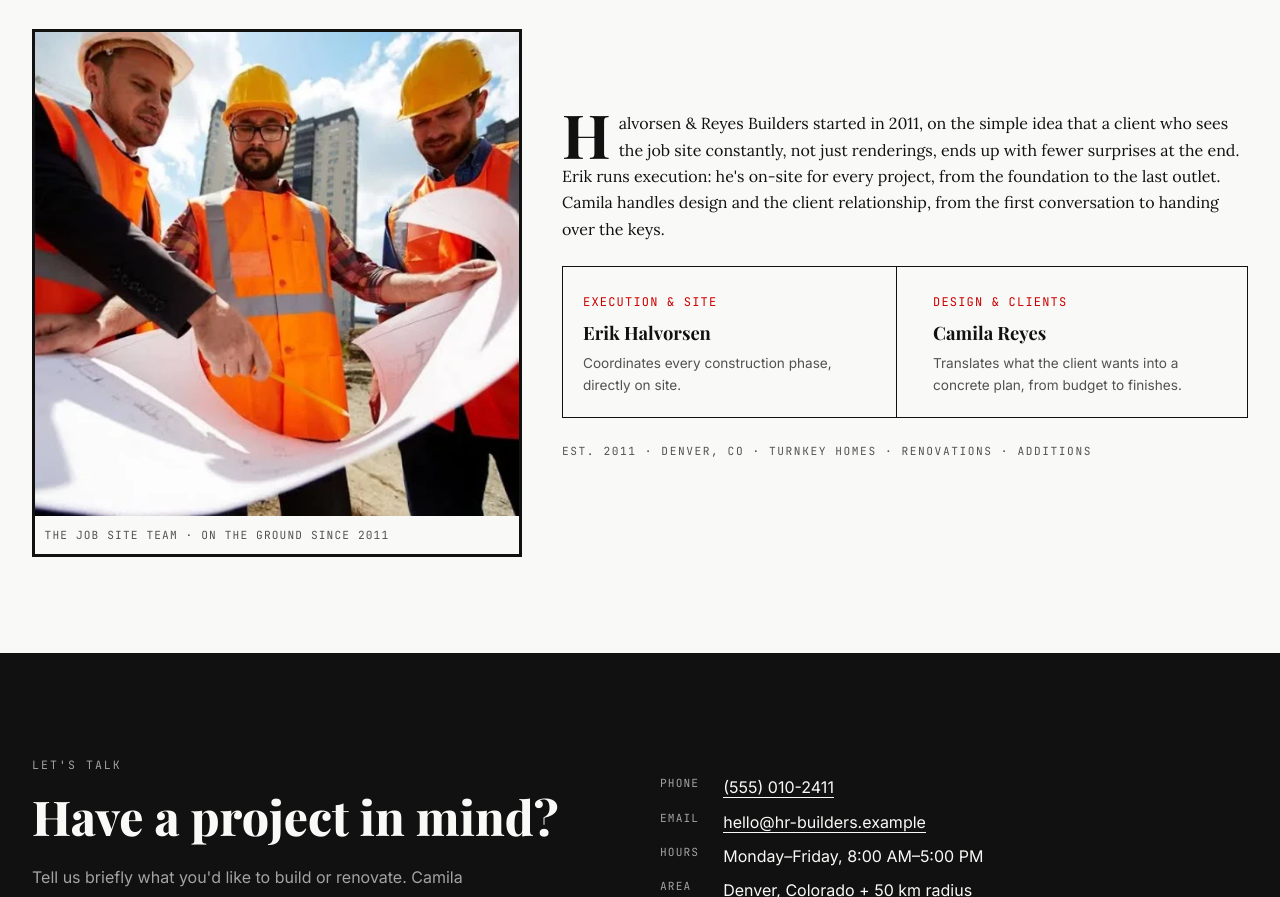
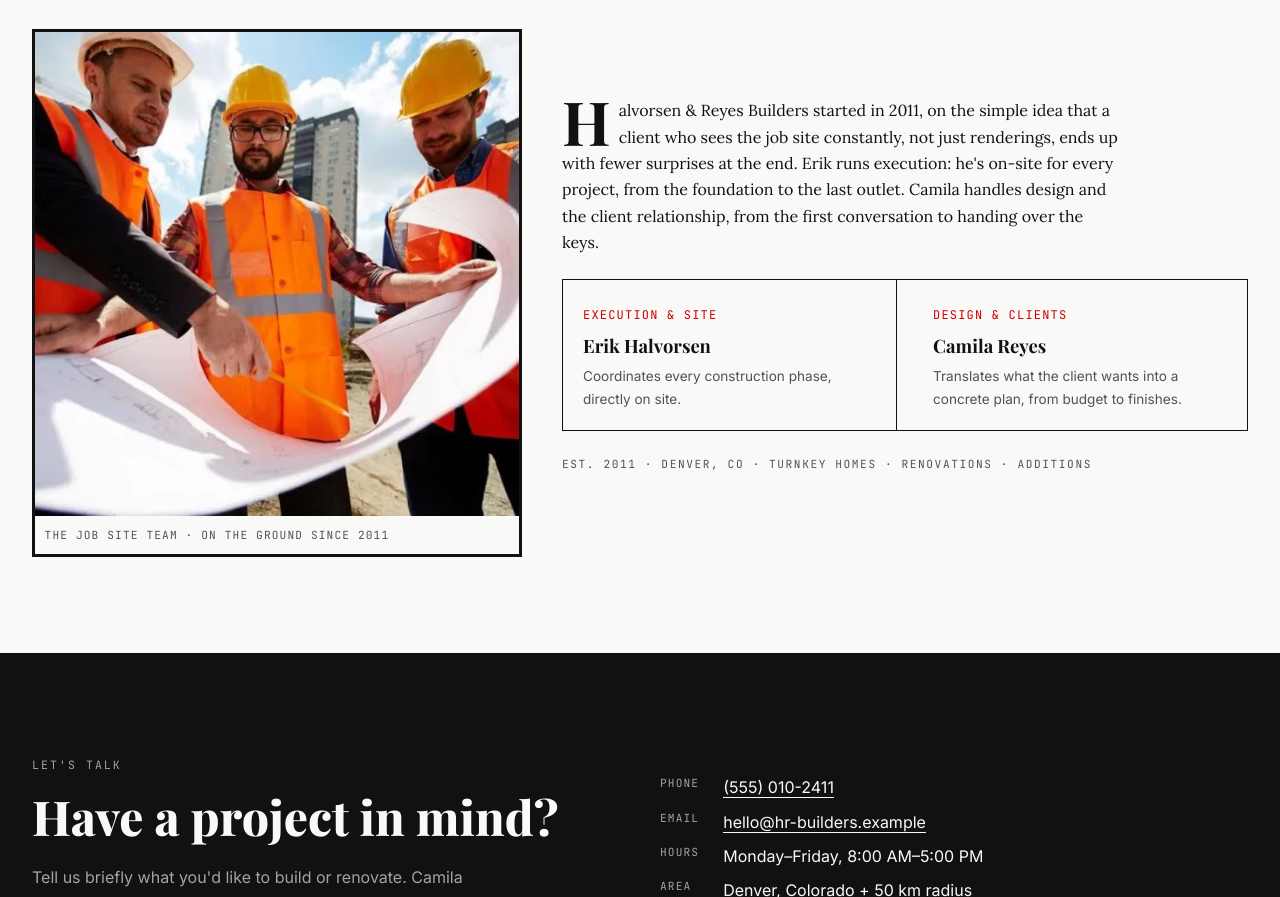
Before and after one commit to AlexandraMoldovan95/halvorsen-reyes-builders, a plain HTML site: page index.html in a window 1280 px wide. Shown: the part 2734-3631 px from the top of the page. Drawn offline with nearby package versions, Linux system fonts and the light colour scheme.

Commit message:
team: the story paragraph keeps lines under ~75 characters; DESIGN.md matches the site
- The team story ran ~83 characters per line at 1440 px; max-width 35em
  brings it under 80 (measured again in headless Edge).
- DESIGN.md said all body text uses Lora. Since the first version, the
  short supporting texts (hero subtitle, section ledes, service cards,
  founder bios, contact) use Inter; it now says so, and keeps the line
  length rule. Nothing else changes on the page.

Co-Authored-By: Claude Opus 5.5 <noreply@anthropic.com>

```diff
--- a/deploy/styles.css
+++ b/deploy/styles.css
@@ -585,6 +585,9 @@ section { position: relative; }
   color: var(--neutral-600);
   padding: 0.6rem 0.6rem;
 }
+/* ~75 characters per line at most (it measured ~83 at 1440 px); em, not ch,
+   for the same reason as .hero-title: ch is the width of "0", not an average letter. */
+.team-copy > p:first-of-type { max-width: 35em; }
 .team-copy > p:first-of-type::first-letter {
   font-family: var(--font-display);
   font-size: 3.8rem;
--- a/styles.css
+++ b/styles.css
@@ -585,6 +585,9 @@ section { position: relative; }
   color: var(--neutral-600);
   padding: 0.6rem 0.6rem;
 }
+/* ~75 characters per line at most (it measured ~83 at 1440 px); em, not ch,
+   for the same reason as .hero-title: ch is the width of "0", not an average letter. */
+.team-copy > p:first-of-type { max-width: 35em; }
 .team-copy > p:first-of-type::first-letter {
   font-family: var(--font-display);
   font-size: 3.8rem;
```
Also changed, not shown: 1 other file.
